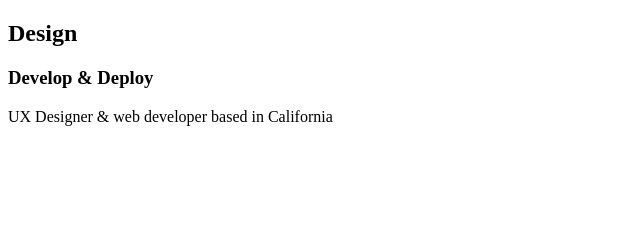
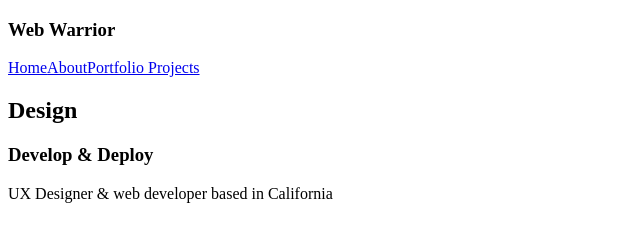
Before and after one commit to abechoi/Web_Warrior, a Gatsby site: page / in a window 1280 px wide. Shown: the whole page, without its empty margins (0-640 px from the left). Built offline with nearby package versions, Linux system fonts and the light colour scheme; Gatsby itself is replaced by a stand-in of ours.

Commit message:
Navbar & Links

```diff
--- /dev/null
+++ b/src/components/Navbar.js
@@ -0,0 +1,15 @@
+import { Link } from "gatsby"
+import React from "react"
+
+export default function Navbar() {
+  return (
+    <nav>
+      <h1>Web Warrior</h1>
+      <div className="links">
+        <Link to="/">Home</Link>
+        <Link to="/about">About</Link>
+        <Link to="/projects">Portfolio Projects</Link>
+      </div>
+    </nav>
+  )
+}
--- a/src/pages/index.js
+++ b/src/pages/index.js
@@ -1,8 +1,10 @@
 import React from "react"
+import Navbar from "../components/Navbar"
 
 export default function Home() {
   return (
     <section>
+      <Navbar />
       <div>
         <h2>Design</h2>
         <h3>Develop & Deploy</h3>
```
